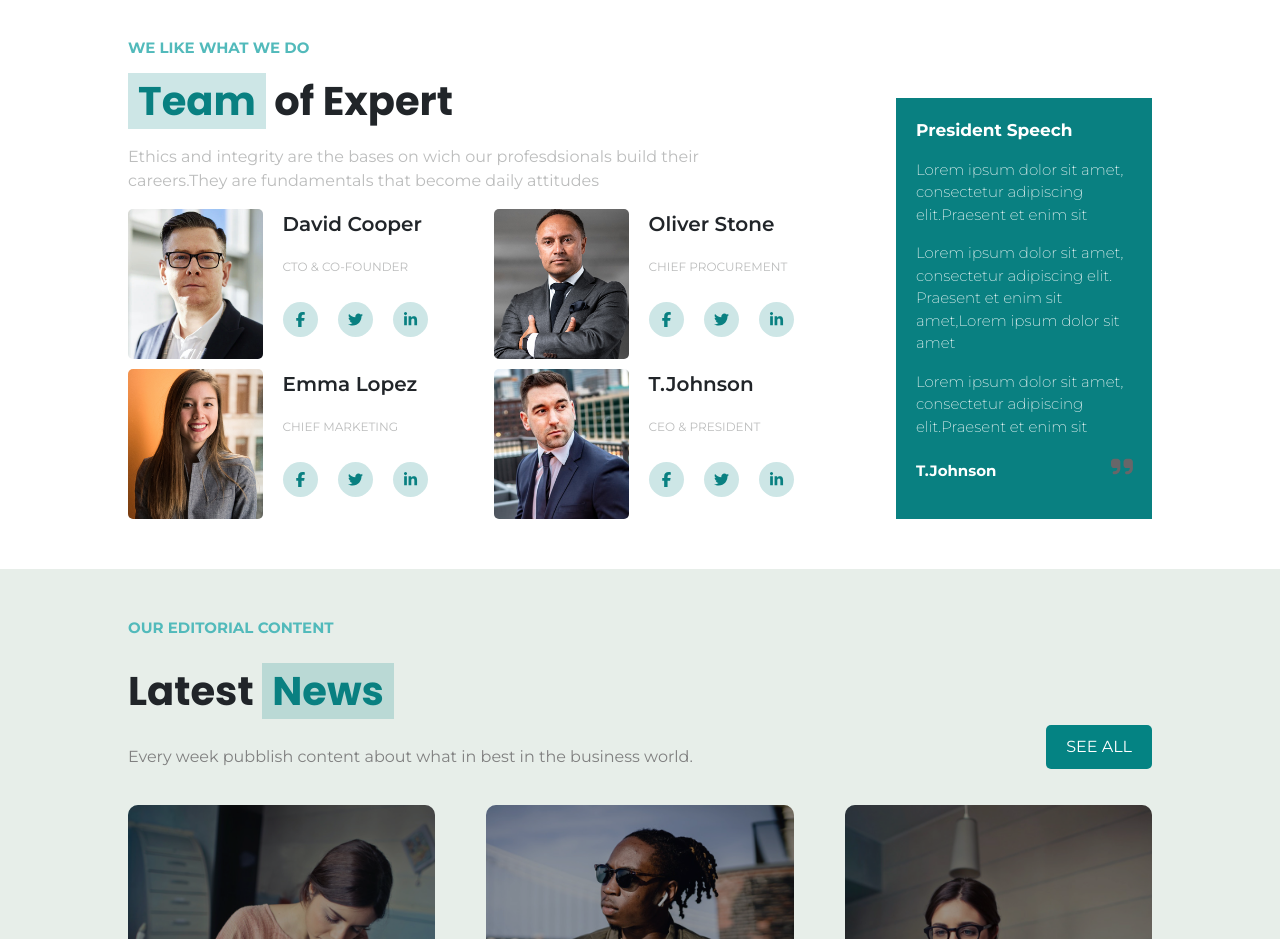
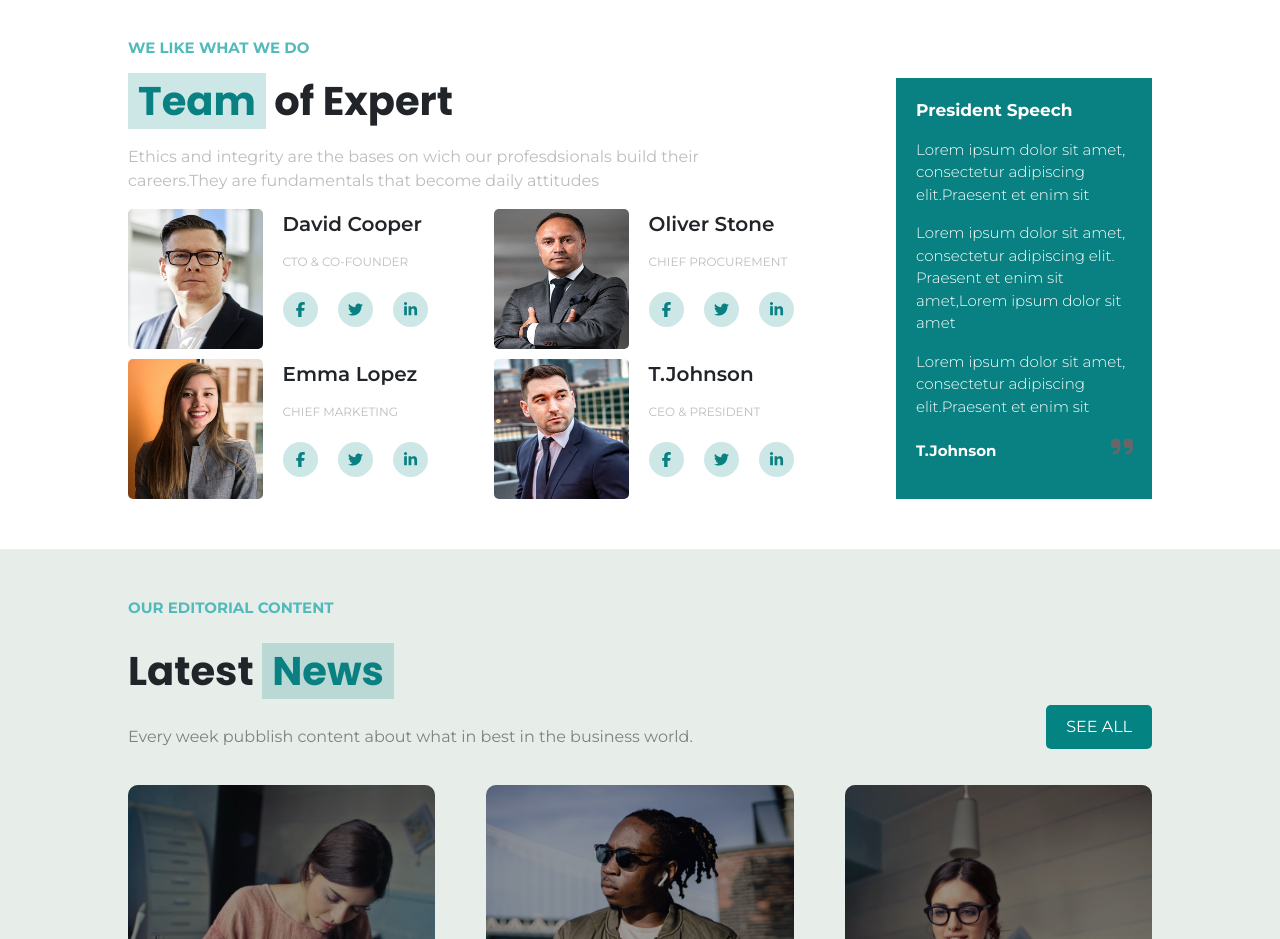
Before and after one commit to LorenzoBernardini88/proj-html-vuejs, a Vue app: page / in a window 1280 px wide. Shown: the part 2500-3439 px from the top of the page. Built offline with nearby package versions, Linux system fonts and the light colour scheme.

Commit message:
mod scss

```diff
--- a/src/components/commons/CardTeam.vue
+++ b/src/components/commons/CardTeam.vue
@@ -35,17 +35,18 @@ export default {
 @import "../../assets/style/vars.scss";
 .cardTeam_cont{
     width: 45%;
-    height: 150px;
+    height: 140px;
     display: flex;
     gap: 20px;
 
     .profile_photo{
         width: 50%;
+        border-radius: 5px;
         img{
             border-radius: 5px;
             width: 100%;
             height: 100%;
-            object-fit: cover;
+
         }
     }
     .text_card{
--- a/src/components/section/SecTeamMain.vue
+++ b/src/components/section/SecTeamMain.vue
@@ -104,7 +104,7 @@ export default {
         }
         p{
             font-size: 15px;
-            font-weight: 200;
+            font-weight: 300;
         }
         p.president{
             font-weight: bold;
```
